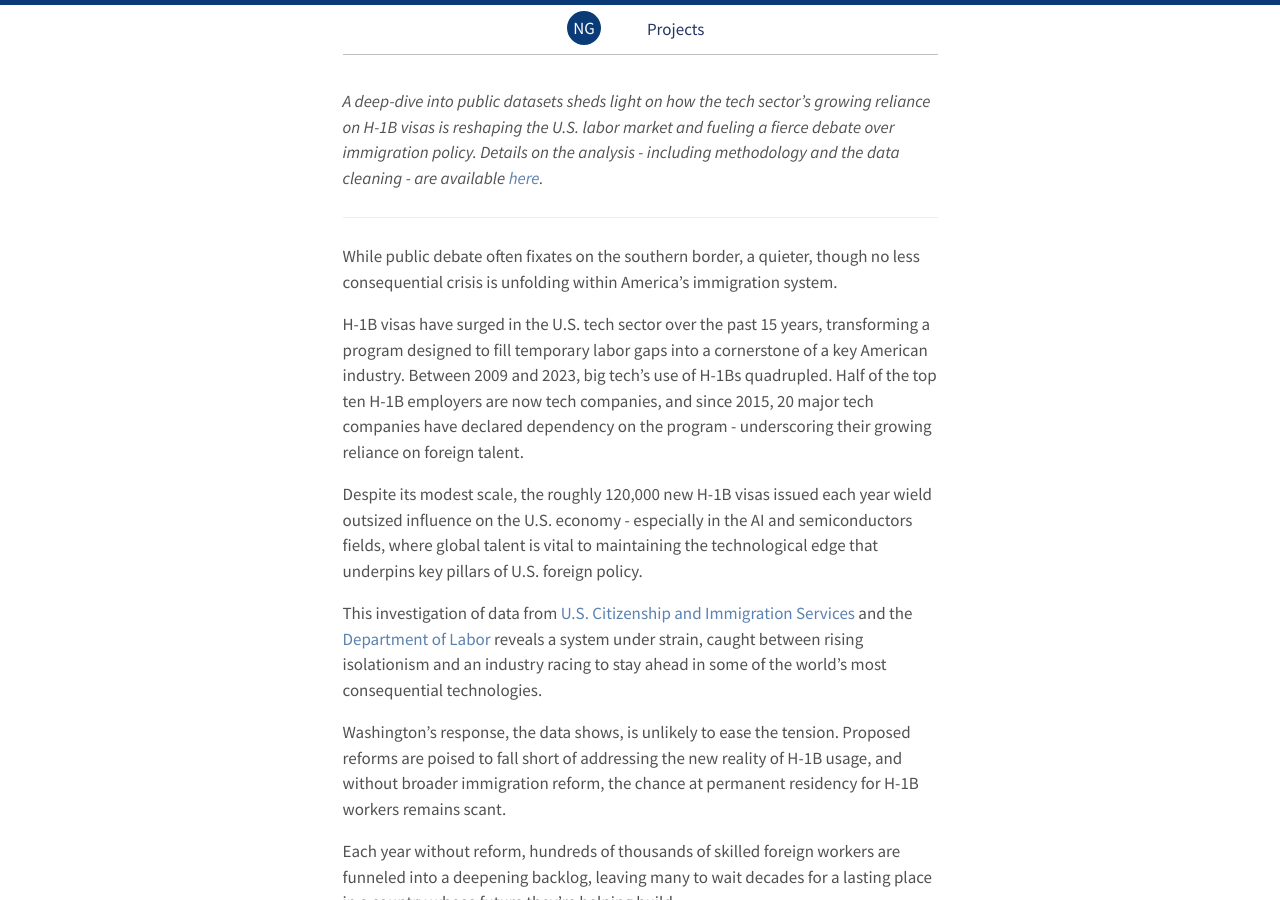
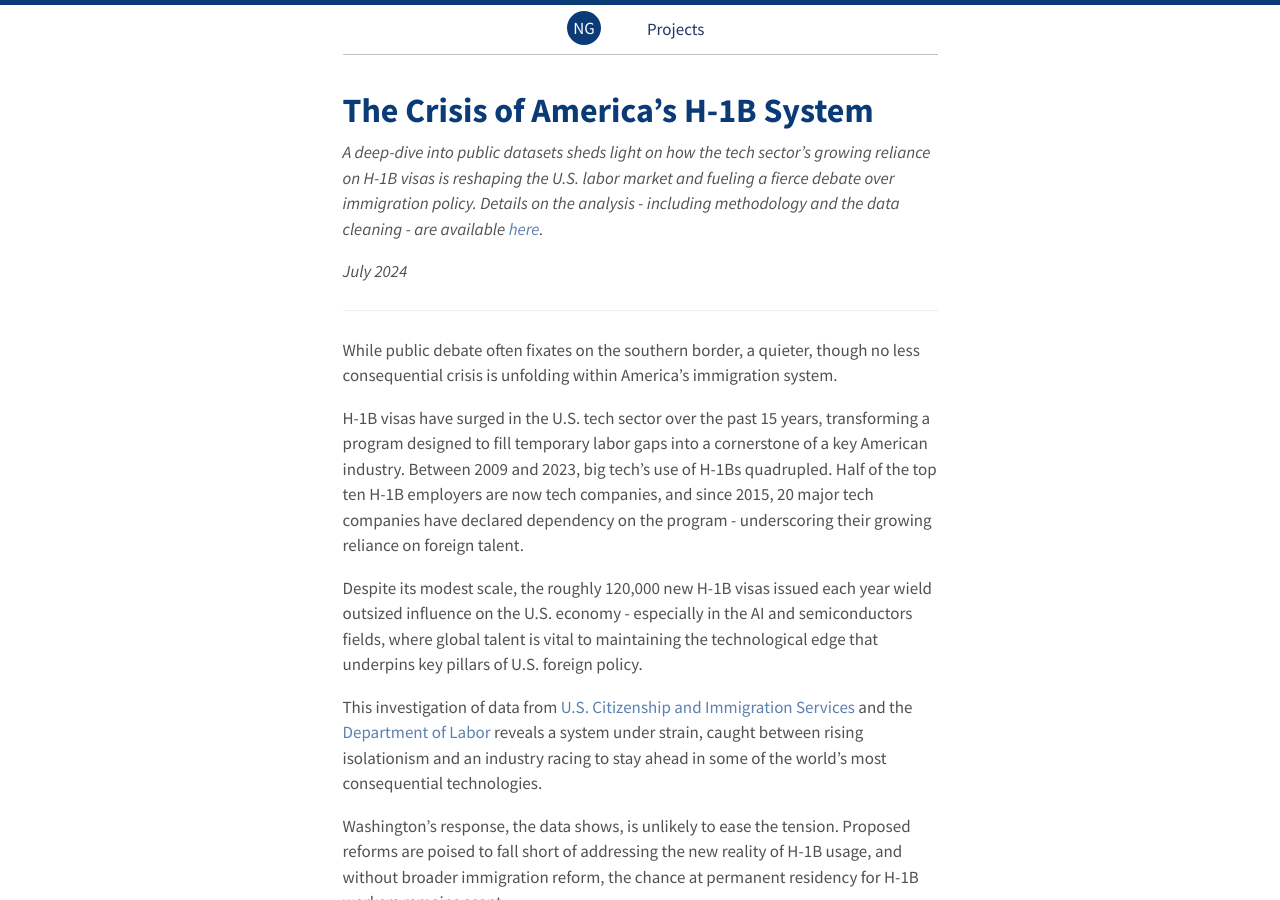
Before and after one commit to nikhilgahlawat/nikhilgahlawat.github.io, a Jekyll site: the page built from projects/_posts/2024-07-14-h1b-tech.md, in a window 1280 px wide and 900 px high. Built offline with Jekyll 4.4.1, drawn with Linux system fonts in a browser that asks for light colours; our own code applies the rules of GitHub Pages for plain Markdown files; some of the changed lines change nothing that is shown.

Commit message:
update title

```diff
--- a/projects/_posts/2024-07-14-h1b-tech.md
+++ b/projects/_posts/2024-07-14-h1b-tech.md
@@ -1,6 +1,6 @@
 ---
 layout: post
-title: Beyond the Border: The Crisis of America’s H-1B System
+title: The Crisis of America’s H-1B System
 truncated_preview: true
 excerpt_separator: <!--more-->
 ---
@@ -8,6 +8,8 @@
 *A deep-dive into public datasets sheds light on how the tech sector’s growing reliance on H-1B visas is reshaping the U.S. labor market and fueling a fierce debate over immigration policy. Details on the analysis \- including methodology and the data cleaning \- are available [here](https://www.nikhilgahlawat.com/projects/h1b-tech-methodology/).*
 
 <!--more-->
+
+*July 2024*
 
 -----
 
```
